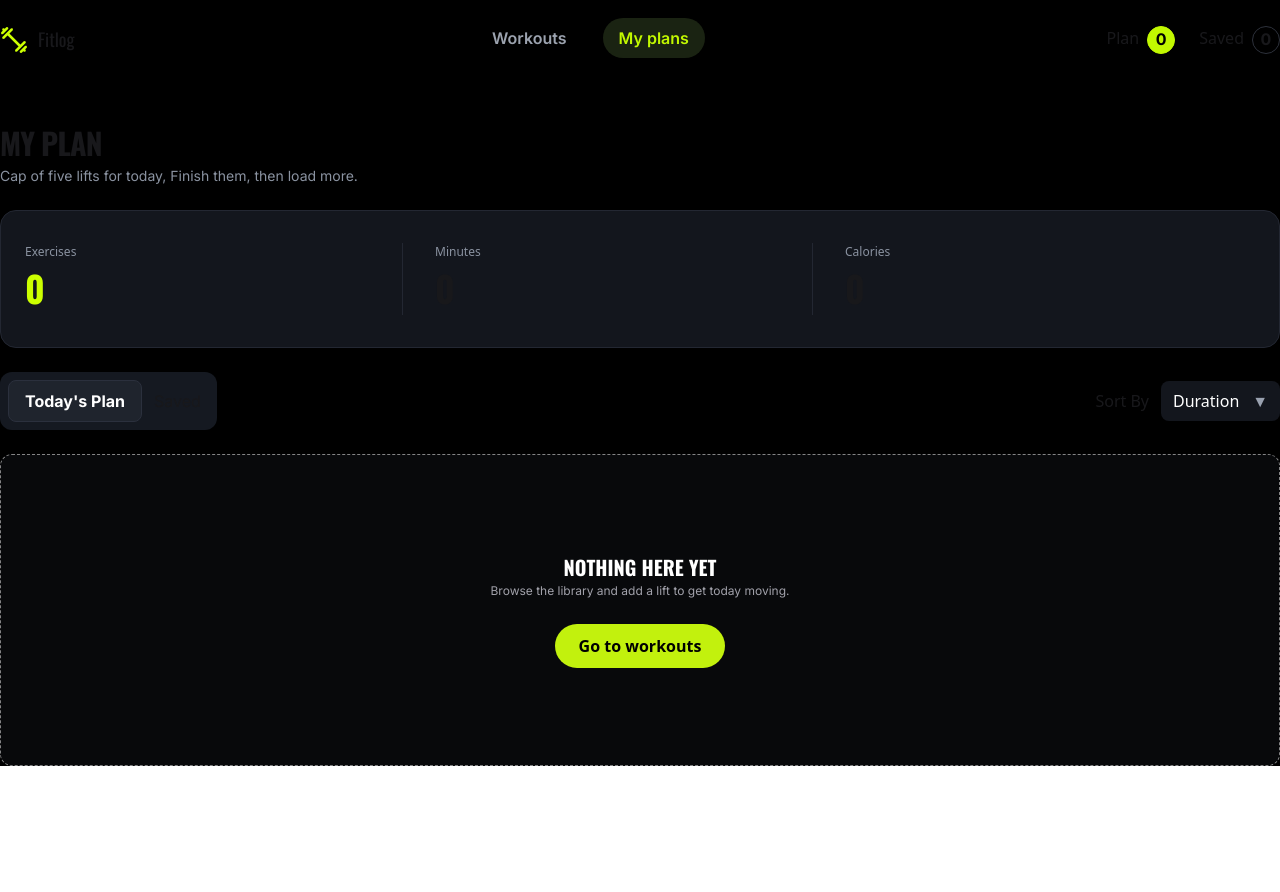
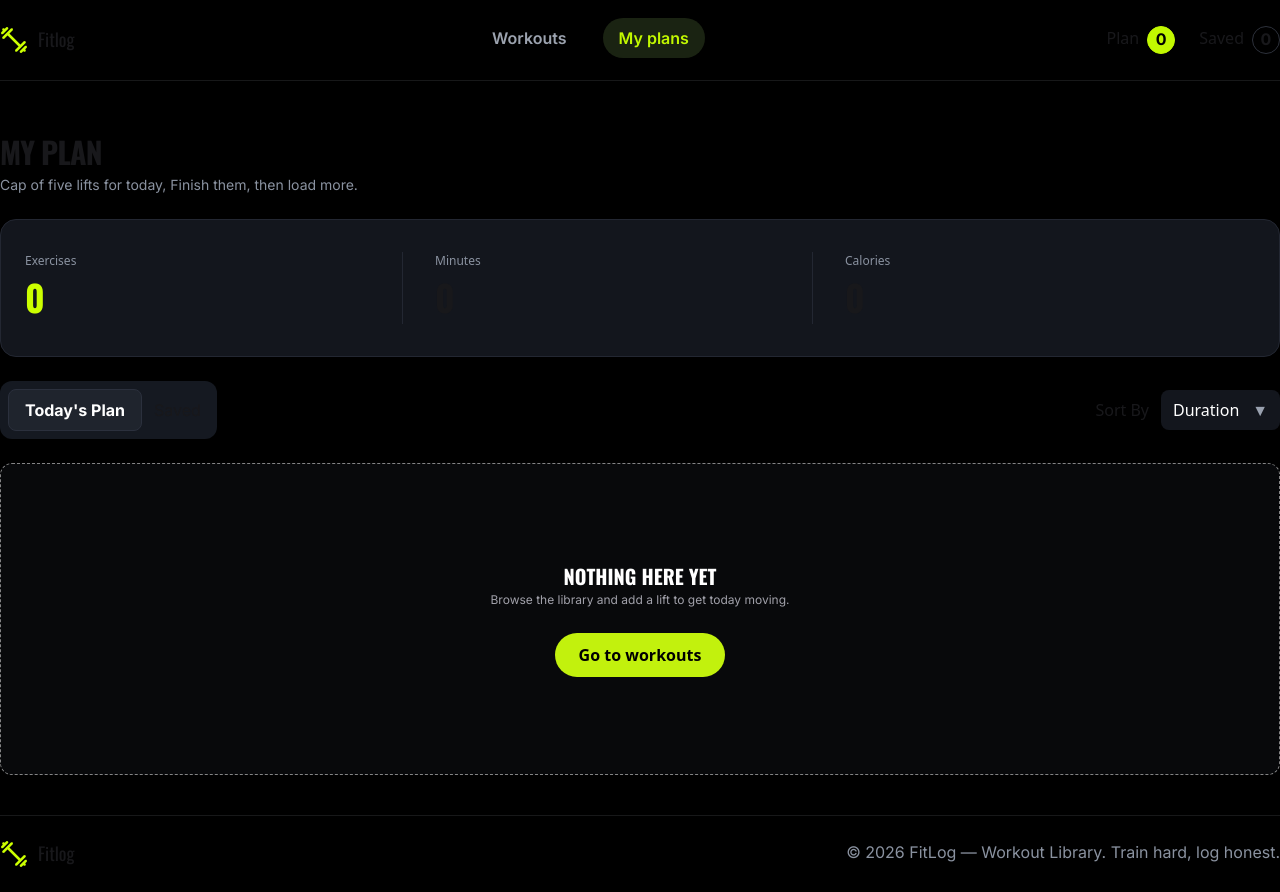
Before and after one commit to Oronno03/fitlog, a Next.js app: page /my-plans in a window 1280 px wide. Before the commit the page ends 800 px from the top, so only its background shows below. Built offline with nearby package versions, Linux system fonts and the light colour scheme.

Commit message:
Added footer

```diff
--- /dev/null
+++ b/src/Components/Footer/Footer.tsx
@@ -0,0 +1,24 @@
+import Image from "next/image";
+import React from "react";
+
+const Footer = () => {
+  return (
+    <footer className="bg-black">
+      <div className="container mx-auto flex justify-between py-6">
+        <h1 className="font-oswald text-[18px] flex gap-2.5">
+          <Image
+            alt="logo"
+            src={"/logo.png"}
+            width={28}
+            height={28}
+            className="w-7 h-7"
+          />
+          Fitlog
+        </h1>
+        <p className="font-inter text-[#8A92A0]">© 2026 FitLog — Workout Library. Train hard, log honest.</p>
+      </div>
+    </footer>
+  );
+};
+
+export default Footer;
--- a/src/app/layout.tsx
+++ b/src/app/layout.tsx
@@ -3,6 +3,7 @@ import "./globals.css";
 import Navbar from "@/Components/Navbar/Navbar";
 import WorkoutProvider from "@/Providers/WorkoutProvider";
 import { ToastContainer } from "react-toastify";
+import Footer from "@/Components/Footer/Footer";
 
 export const metadata: Metadata = {
   title: "Fitlog",
@@ -11,15 +12,15 @@ export const metadata: Metadata = {
 
 export default function RootLayout({ children }: LayoutProps<"/">) {
   return (
-    <html
-      lang="en"
-      className={`h-full antialiased`}
-    >
-      <body className="min-h-full flex flex-col">
+    <html lang="en" className={`h-full antialiased`}>
+      <body className="min-h-full flex flex-col bg-black">
         <WorkoutProvider>
           <ToastContainer />
           <Navbar />
+          <div className="mb-2 w-full h-px bg-[#9ca3af25]"></div>
           {children}
+          <div className="mt-10 w-full h-px bg-[#9ca3af25]"></div>
+          <Footer />
         </WorkoutProvider>
       </body>
     </html>
```
